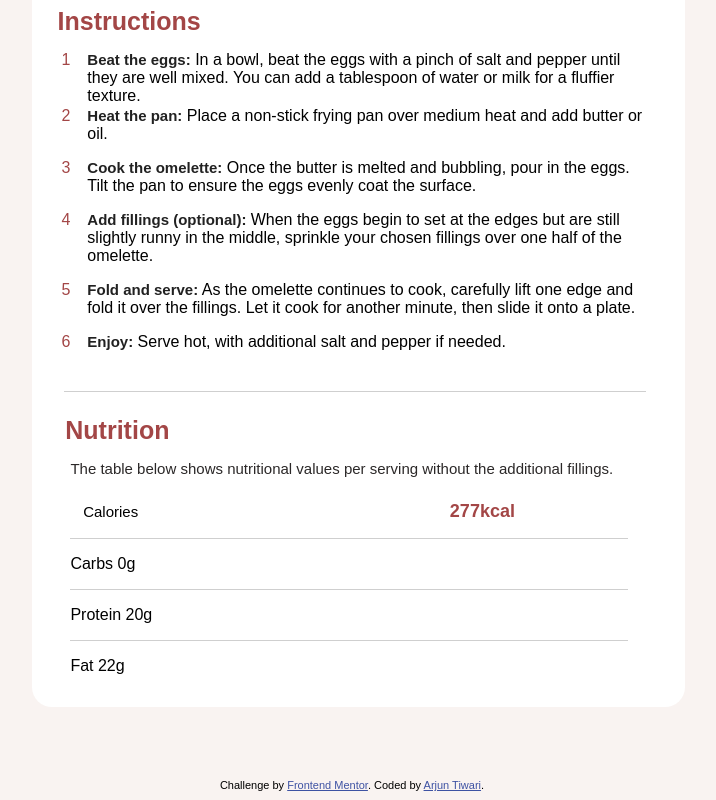
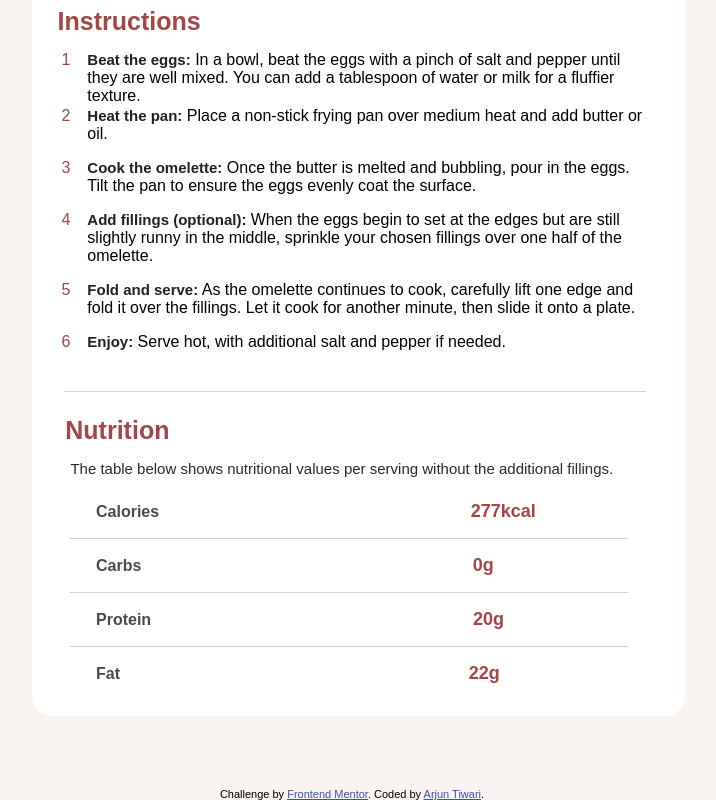
Before and after one commit to Arjuntiwari04/Recipe-page, a plain HTML site: page index.html in a window 1280 px wide. Shown: the part 893-1693 px from the top of the page, without its empty margins (288-1004 px from the left). Drawn offline with Linux system fonts and the light colour scheme.

Commit message:
Pc version complete

```diff
--- a/index.html
+++ b/index.html
@@ -108,19 +108,19 @@
               <span class="calories">Calories</span>
               <span class="calories-gram">277kcal</span>
               <div class="borderline2"></div>
-              <div class="carbs">
-                <span>Carbs</span>
-                <span>0g</span>
+              <div class="carbs-all-wrap">
+                <span class="carbs"> Carbs</span>
+                <span  class="carbs-gram">0g</span>
               </div>
               <div class="borderline3"></div>
               <div class="protein-count">
-                <span>Protein</span>
-                <span>20g</span>
+                <span class="protein">Protein</span>
+                <span  class="protein-gram">20g</span>
               </div>
               <div class="borderline4"></div>
               <div class="fat-count">
                 <span class="fat">Fat</span>
-                <span class="fat-in-gram">22g</span>
+                <span class="fat-gram">22g</span>
               </div>
             </div>
           </div>
--- a/styles/normal.css
+++ b/styles/normal.css
@@ -170,17 +170,34 @@ body{
   margin-right: 3vw;
   width: 43.6vw;
 }
-.calories{
-  margin-left: 1vw;
-  font-size: 15px;
+.calories,
+.carbs,
+.protein,
+.fat{
+  margin-left: 2vw;
+  font-weight: 600;
+  font-size: 16px;
+  color: rgb(77, 74, 74);
 }
-.calories-gram{
+.calories-gram,
+.carbs-gram,
+.fat-gram,
+.protein-gram{
   margin-left: 24vw;
   font-weight: 600;
   font-size: 18px;
   color: rgb(163, 70, 70);;
 }
+.carbs-gram{
+  margin-left: 25.55vw;
+}
 
+.protein-gram{
+  margin-left: 24.8vw;
+}
+.fat-gram{
+  margin-left: 26.9vw;
+}
 
 .attribution { font-size: 11px; text-align: center; }
 .attribution a { color: rgb(62, 82, 163); }
```
